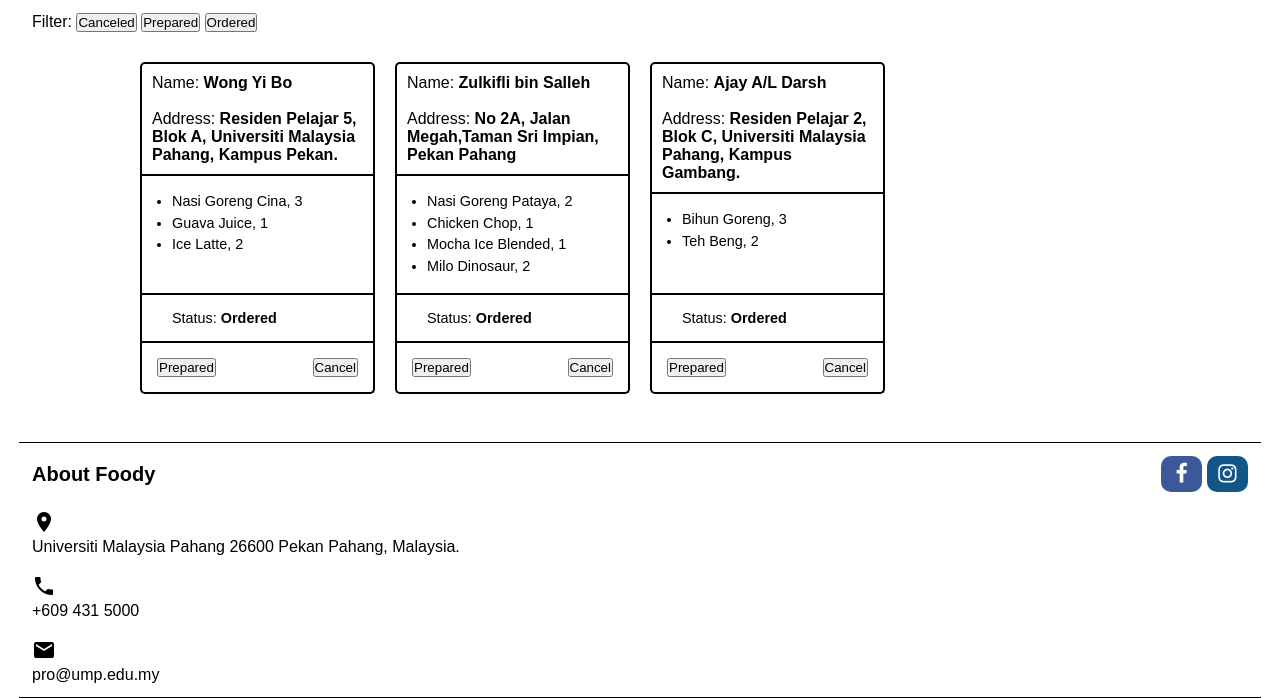
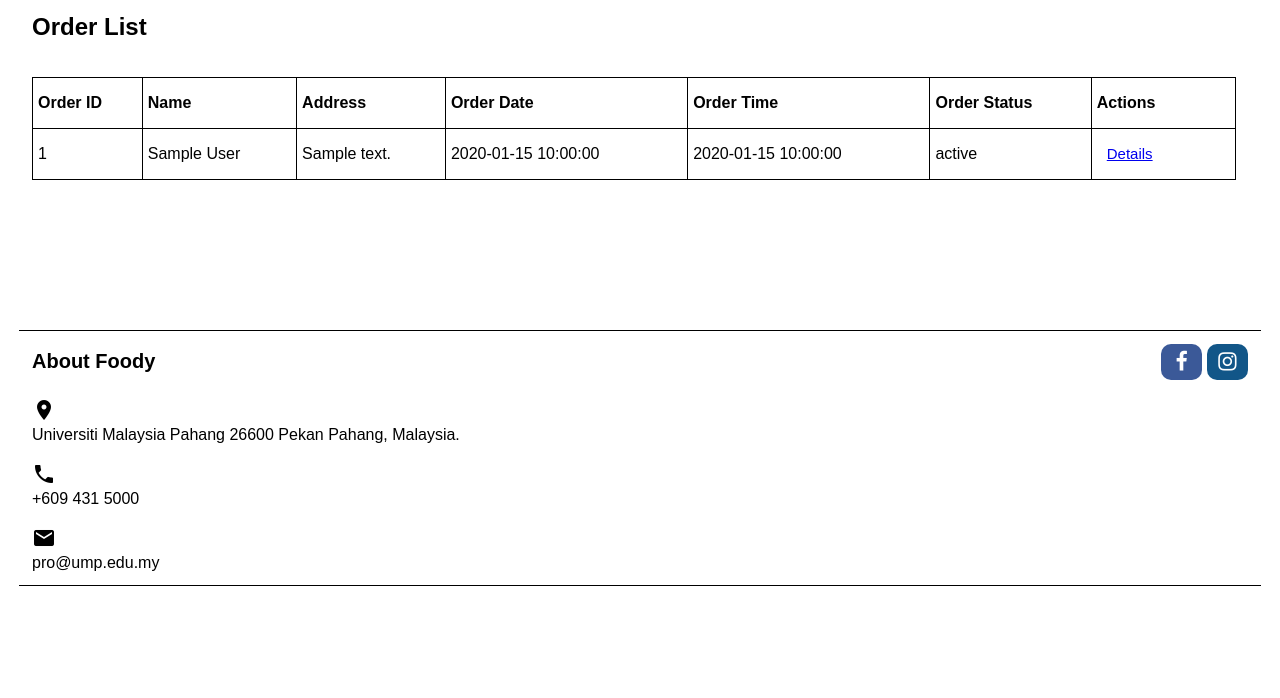
Before and after one commit to darksky6666/web-project, a PHP site: page /ro_orderList.php in a window 1280 px wide. Shown: the part 109-807 px from the top of the page. After the commit the page ends 695 px from the top, so only its background shows below. Run offline with PHP 8.4, Linux system fonts and the light colour scheme; tables that the repository leaves empty or names only in its code hold one stand-in row (values such as "Sample post").

Commit message:
add order list page

```diff
--- a/css/order.css
+++ b/css/order.css
@@ -60,100 +60,70 @@ header > h3 {
 }
 
 /* Body */
-.cards {
-    margin: 0 auto;
-    max-width: 1000px;
-    display: grid;
-    grid-template-columns: repeat(auto-fill, minmax(225px, 1fr));
-    grid-auto-rows: auto;
-    gap: 20px;
-    padding-top: 30px;
-}
-
-.border-radius-top {
-    border-top-left-radius: 5px;
-    border-top-right-radius: 5px;
-}
-
-.border-radius-bottom {
-    border-bottom-left-radius: 5px;
-    border-bottom-right-radius: 5px;
-}
-
-.cards * {
-    box-sizing: border-box;
-}
-
-.card {
-    display: flex;
-    flex-direction: column;
-}
-
-.cardHighlight {
-    width: 100%;
-    height: fit-content;
-    object-fit: cover;
-    display: block;
-    /* background-color: yellow; */
-    border: 2px solid black;
-    padding: 10px;
-}
-
-.cardContent {
-    display: flex;
-    flex: 1;
-    line-height: 1.5;
-    font-size: 0.9em;
-    padding: 15px 30px;
-    border-bottom: 2px solid black;
-    border-right: 2px solid black;
-    border-left: 2px solid black;
-}
-
-.cardStatus {
-    vertical-align: middle;
-    font-size: 0.9em;
-    padding: 15px 30px;
-    border-bottom: 2px solid black;
-    border-right: 2px solid black;
-    border-left: 2px solid black;
+.btn {
+    font-size: 15px;
+    padding: 10px 10px;
+    margin-right: 20px;
 }
 
 .text-bold {
-    font-weight: bold;
+    font-weight: 600;
 }
 
-.bg-gy {
-    /* background-color: greenyellow; */
+.border {
+    border: 1px solid black;
 }
 
-.cardContent > p:first-of-type {
-    margin-top: 0;
+.container {
+    display: flex;
+    flex-flow: wrap;
+    justify-content: space-between;
+    white-space: nowrap;
+    min-height: 35vh;
 }
 
-.cardContent > p:last-of-type {
-    margin-bottom: 0;
+.flex-item {
+    flex: 1;
 }
 
-.cardInfo {
-    padding: 15px;
-    display: flex;
-    justify-content: space-between;
-    align-items: center;
-    /* background: chocolate; */
-    font-size: 0.8em;
-    border-bottom: 2px solid black;
-    border-right: 2px solid black;
-    border-left: 2px solid black;
+.order-status {
+    margin: 0 auto;
+    padding: 10rem 10rem;
 }
 
-.cardLink {
-    color: #64968c;
-    text-decoration: none;
+.order-detail-table th {
+    line-height: 40px;
+    text-align: left;
+    font-size: large;
 }
 
-.cardLink:hover {
-    text-decoration: underline;
+.pad-btm {
+    padding-bottom: 15px;
+}
+
+.order-detail-table td {
+    line-height: 40px;
+}
+
+
+.order-list {
+    min-height: 30vh;
+}
+
+.order-list-table {
+    width: 99%;
+    border-collapse: collapse;
+    font-size: 1em;
+}
+
+.order-list-table th {
+    text-align: left;
+}
+
+.order-list-table th, .order-list-table td {
+    padding-left: 5px;
+    border: 1px solid black;
+    line-height: 50px;
 }
 
 /* Footer */
--- a/ro_orderList.php
+++ b/ro_orderList.php
@@ -1,6 +1,6 @@
 <?php
 include './db/db.php';
-$sql="SELECT * FROM `order_list`;";
+$sql="SELECT ol.orderID, user.name, user.address, ol.orderDate, ol.orderTime, ol.orderStatus FROM `order_list` `ol`, `user` WHERE user.username=ol.username;";
 $result=mysqli_query($con,$sql) or die (mysqli_error());
 $rowcount=mysqli_num_rows($result);
 ?>
@@ -33,101 +33,38 @@ $rowcount=mysqli_num_rows($result);
         <h3 class="center-text">Off Oven, On Doorstep</h3>
     </header>
 
-
-    <form action="" method="post">
     <div class="wrapper">
-
-        <div>
-            <span>Filter: </span>
-            <input type="button" value="Canceled">
-            <input type="button" value="Prepared">
-            <input type="button" value="Ordered">
+    <h2>Order List</h2>
+    <br><br>
+        <div class="order-list">
+            <table class="order-list-table">
+                <tr>
+                    <th>Order ID</th>
+                    <th>Name</th>
+                    <th>Address</th>
+                    <th>Order Date</th>
+                    <th>Order Time</th>
+                    <th>Order Status</th>
+                    <th>Actions</th>
+                </tr>
+                <?php
+                if($rowcount>0){
+                    while($row=mysqli_fetch_array($result)){
+                        echo "<tr>";
+                        echo "<td>".$row['orderID']."</td>";
+                        echo "<td>".$row['name']."</td>";
+                        echo "<td>".$row['address']."</td>";
+                        echo "<td>".$row['orderDate']."</td>";
+                        echo "<td>".$row['orderTime']."</td>";
+                        echo "<td>".$row['orderStatus']."</td>";
+                        echo "<td><a class='btn' href='ro_orderDetails.php?orderID=".$row['orderID']."'>Details</a></td>";
+                        echo "</tr>";
+                    }
+                }
+                ?>
+            </table>
         </div>
-    <div class="cards">
-        <?php
-        if($rowcount>0){
-            while ($row=mysqli_fetch_assoc($result)) {
-            // echo $row['order_id'];
-            }
-        } else {
-            //echo "No data found";
-        }
-        ?>
-
-        <!-- First data -->
-        <div class="card">
-            <div class="cardHighlight border-radius-top">
-                <p>Name: <span class="text-bold">Wong Yi Bo</span></p>
-                <br>
-                <p>Address: <span class="text-bold">Residen Pelajar 5, Blok A, Universiti Malaysia Pahang, Kampus Pekan.</span></p>
-            </div>
-            <div class="cardContent bg-gy">
-                <ul>
-                    <li>Nasi Goreng Cina, 3</li>
-                    <li>Guava Juice, 1</li>
-                    <li>Ice Latte, 2</li>
-                </ul>
-            </div>
-            <div class="cardStatus">
-                <p>Status: <span class="text-bold">Ordered</span> </p>
-            </div>
-            <div class="cardInfo border-radius-bottom">
-                <input type="submit" value="Prepared">
-                <input type="submit" value="Cancel">
-            </div>
-        </div>
-
-        <!-- Second data -->
-        <div class="card">
-            <div class="cardHighlight border-radius-top">
-                <p>Name: <span class="text-bold">Zulkifli bin Salleh</span></p>
-                <br>
-                <p>Address: <span class="text-bold">No 2A, Jalan Megah,Taman Sri Impian, Pekan Pahang</span></p>
-            </div>
-            <div class="cardContent bg-gy">
-                <ul>
-                    <li>Nasi Goreng Pataya, 2</li>
-                    <li>Chicken Chop, 1</li>
-                    <li>Mocha Ice Blended, 1</li>
-                    <li>Milo Dinosaur, 2</li>
-                </ul>
-            </div>
-            <div class="cardStatus">
-                <p>Status: <span class="text-bold">Ordered</span> </p>
-            </div>
-            <div class="cardInfo border-radius-bottom">
-                <input type="submit" value="Prepared">
-                <input type="submit" value="Cancel">
-            </div>
-        </div>
-
-        <!-- Third data -->
-        <div class="card">
-            <div class="cardHighlight border-radius-top">
-                <p>Name: <span class="text-bold">Ajay A/L Darsh</span></p>
-                <br>
-                <p>Address: <span class="text-bold">Residen Pelajar 2, Blok C, Universiti Malaysia Pahang, Kampus Gambang.</span></p>
-            </div>
-            <div class="cardContent bg-gy">
-                <ul>
-                    <li>Bihun Goreng, 3</li>
-                    <li>Teh Beng, 2</li>
-                </ul>
-            </div>
-            <div class="cardStatus">
-                <p>Status: <span class="text-bold">Ordered</span> </p>
-            </div>
-            <div class="cardInfo border-radius-bottom">
-                <input type="submit" value="Prepared">
-                <input type="submit" value="Cancel">
-            </div>
-        </div>
-
     </div>
-    <br>
-    <br>
-    </div>
-</form>
 
     <footer class="wrapper">
         <div>
@@ -146,3 +83,6 @@ $rowcount=mysqli_num_rows($result);
     </footer>
 </body>
 </html>
+<?php
+mysqli_close($con);
+?>
```
Also changed, not shown: ro_orderDetails.php (added, +125 -0 lines), 1 other file.
